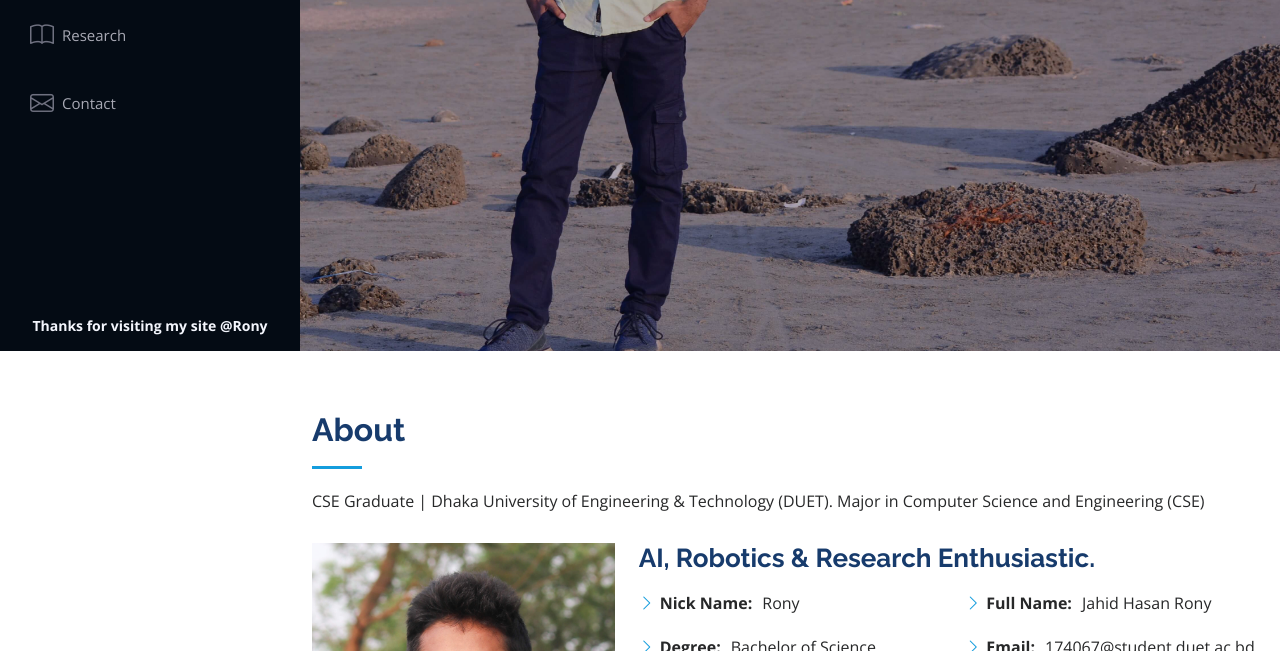
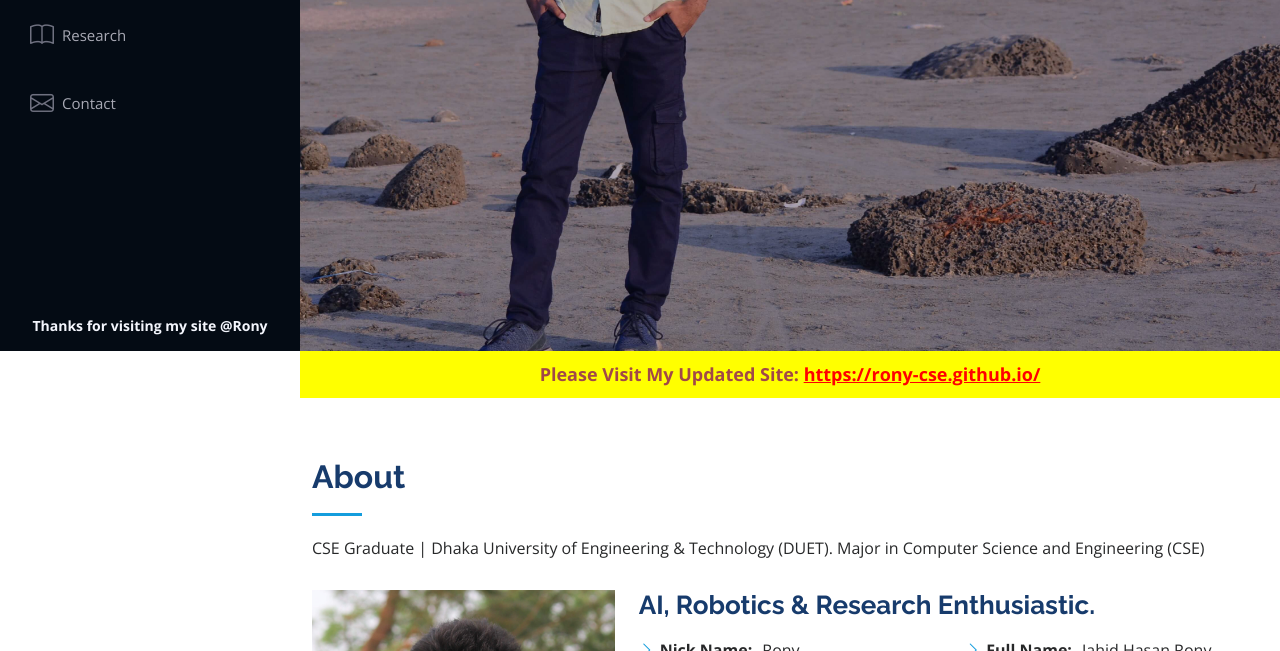
Before and after one commit to rony-cse/about, a plain HTML site: page index.html in a window 1280 px wide. Shown: the part 449-1100 px from the top of the page. Drawn offline with nearby package versions, Linux system fonts and the light colour scheme.

Commit message:
New Site Notice

```diff
--- a/index.html
+++ b/index.html
@@ -82,6 +82,10 @@
   </section><!-- End Hero -->
 
   <main id="main">
+    <!-- ======= New Site Notice ======= -->
+    <div style="background-color: yellow; color: rgb(161, 72, 72); text-align: center; font-weight: bold; padding: 10px; font-size: 18px;">
+      Please Visit My Updated Site: <a href="https://rony-cse.github.io/" target="" style="color: red; text-decoration: underline;">https://rony-cse.github.io/</a>
+    </div>
 
     <!-- ======= About Section ======= -->
     <section id="about" class="about">
```
